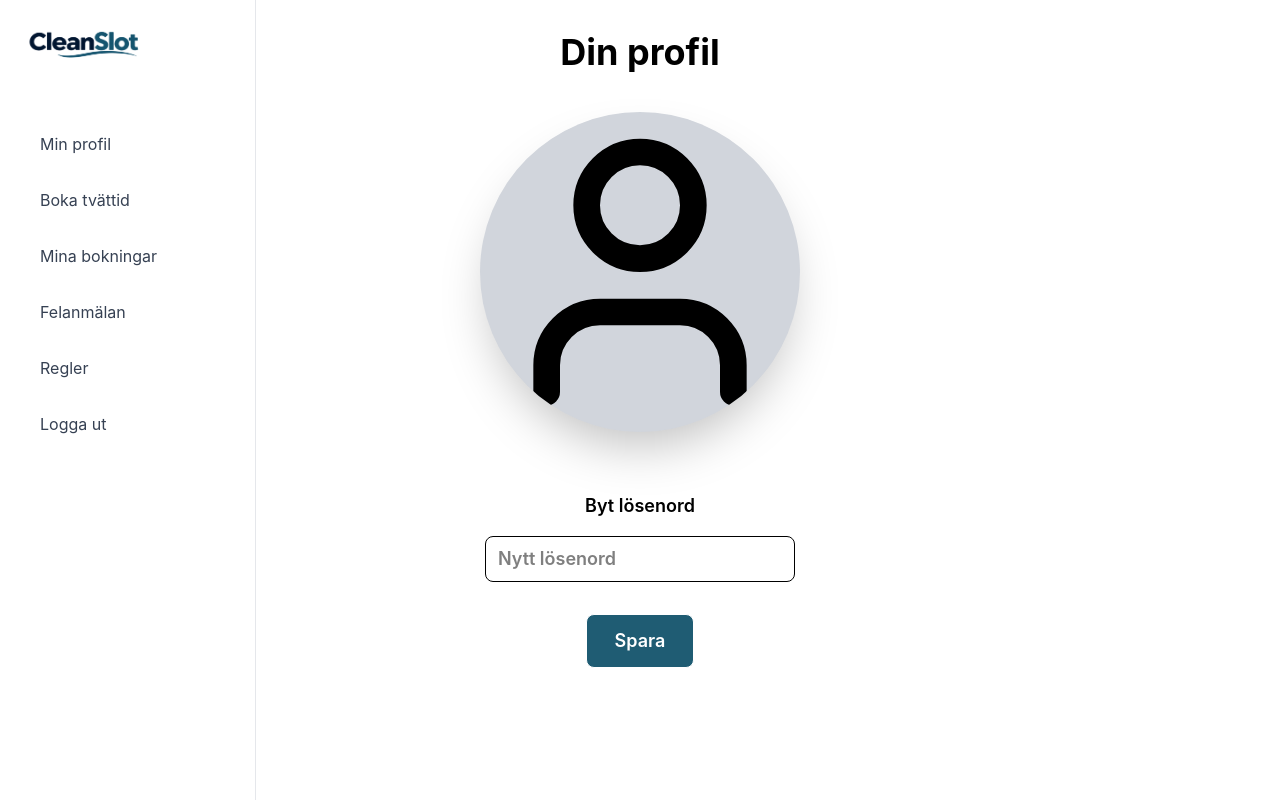
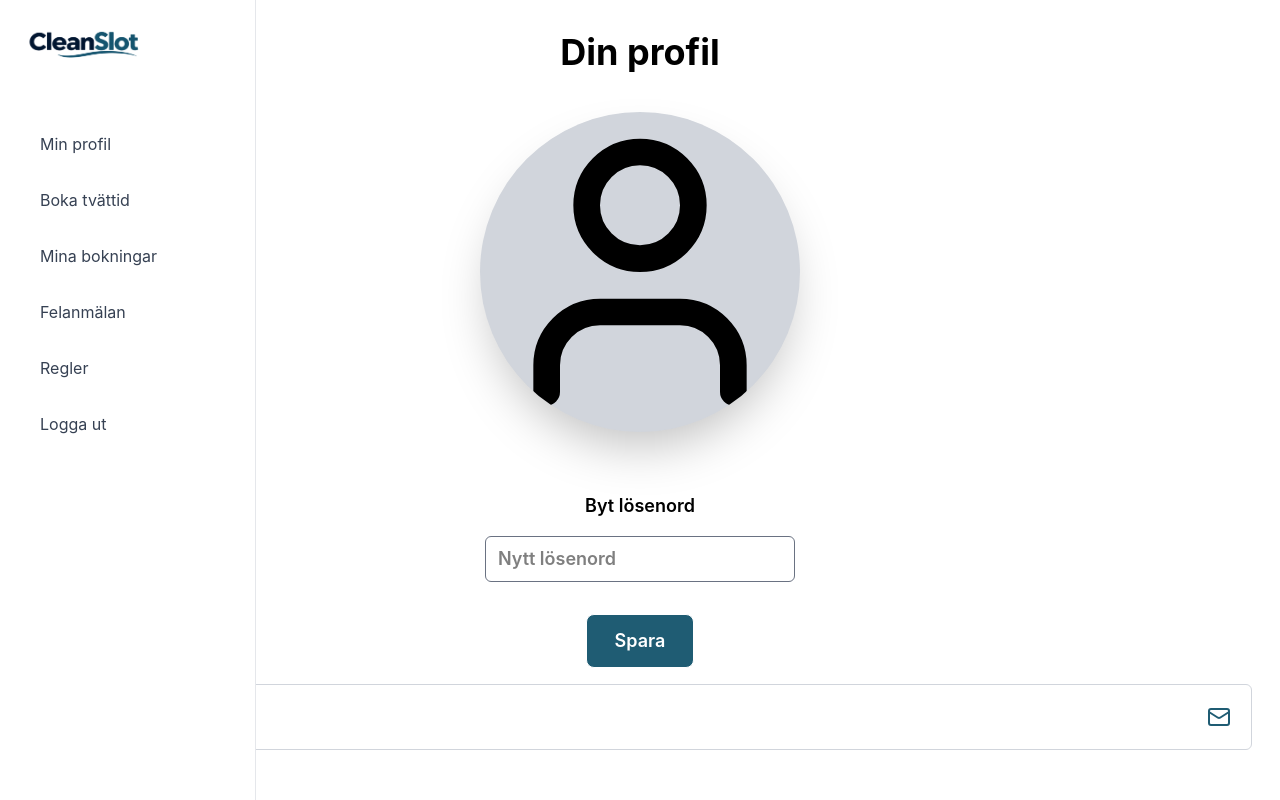
Before and after one commit to JerryLazerbeam/cleanslot-fullstack-project, a React (Vite) app in the folder client/: page /profile in a window 1280 px wide. Built offline with nearby package versions, Linux system fonts and the light colour scheme.

Commit message:
Add service report history

```diff
--- a/client/src/components/Profile/passwordUppdater.tsx
+++ b/client/src/components/Profile/passwordUppdater.tsx
@@ -20,7 +20,6 @@ function PasswordUpdater() {
   return (
     <main>
       <section>
-
         <h1 className="mt-8 text-center text-4xl font-bold">Din profil</h1>
         <section className="flex flex-col items-center gap-6">
           <div className="group relative flex h-12 w-12 items-center justify-center rounded-full bg-gray-300 shadow-2xl hover:bg-black/70 transition-colors duration-300 cursor-pointer overflow-hidden mt-10 p-40">
@@ -53,7 +52,7 @@ function PasswordUpdater() {
         <input
           type="text"
           placeholder="Nytt lösenord"
-          className="border rounded-lg p-2 pl-3 mt-4"
+          className="border rounded-md border-gray-500 p-2 pl-3 mt-4"
         ></input>
         <button className="mt-8 text-white text-lg font-semibold bg-[#1F5C73] border rounded-lg focus:border-dark p-3 px-7">
           Spara
--- /dev/null
+++ b/client/src/components/servicecomponents/serviceReportHistory.tsx
@@ -0,0 +1,81 @@
+import { useState } from "react";
+import { Mail, MailOpen } from "lucide-react";
+
+// Beskriver vilka uppgifter varje felanmälan innehåller.
+type Report = {
+  id: string;
+  machines: string[];
+  description: string;
+  createdAt: string;
+};
+
+// Komponenten tar emot en lista med felanmälningar.
+type Props = {
+  reports?: Report[];
+};
+
+function ServiceReportHistory({ reports = [] }: Props) {
+  const [isOpen, setIsOpen] = useState(false);
+
+  const [openReportId, setOpenReportId] = useState<string | null>(
+    null
+  );
+
+  // Visa ingenting om det inte finns några felanmälningar.
+  if (reports.length === 0) {
+    return null;
+  }
+
+  return (
+    <details
+      className="border rounded-md border-gray-300 mr-7 ml-7 mt-4"
+      onToggle={(event) => setIsOpen(event.currentTarget.open)}
+    >
+      <summary className="flex justify-between items-center p-5 cursor-pointer list-none [&::-webkit-details-marker]:hidden">
+        Meddelanden:
+
+        {isOpen ? (
+          <MailOpen className="text-[#1F5C73]" />
+        ) : (
+          <Mail className="text-[#1F5C73]" />
+        )}
+      </summary>
+
+      <div className="px-5 pb-5 space-y-4">
+        {reports.map((report) => (
+          <div key={report.id}>
+            <button
+              type="button"
+              aria-expanded={openReportId === report.id}
+              onClick={() =>
+                setOpenReportId((previous) =>
+                  previous === report.id ? null : report.id
+                )
+              }
+              className="text-left cursor-pointer hover:text-[#1F5C73] transition-colors"
+            >
+              Fel: {report.description}
+            </button>
+
+            {openReportId === report.id && (
+              <div className="border border-gray-300 rounded-md p-3 mt-2">
+                <p>Maskin: {report.machines.join(", ")}</p>
+
+                <p className="whitespace-pre-wrap break-words">
+                  Beskrivning: {report.description}
+                </p>
+              </div>
+            )}
+
+            <p className="text-gray-500">
+              Datum:{" "}
+              {new Date(report.createdAt).toLocaleDateString("sv-SE")}
+            </p>
+          </div>
+        ))}
+      </div>
+    </details>
+  );
+}
+
+export default ServiceReportHistory;
--- a/client/src/pages/profile.tsx
+++ b/client/src/pages/profile.tsx
@@ -1,6 +1,6 @@
 import PasswordUpdater from "../components/Profile/passwordUppdater";
 import Navbar from "../components/navbar/navbar";
-
+import ServiceReportHistory from "../components/servicecomponents/serviceReportHistory";
 
 
 function Profile() {
@@ -8,6 +8,21 @@ function Profile() {
     <div className="Profile">
       <Navbar />
       <PasswordUpdater />
+      <ServiceReportHistory reports={[
+    {
+      id: "1",
+      machines: ["Tvättmaskin 1"],
+      description: "Tvättmaskinen startar inte",
+      createdAt: "2026-09-07T10:00:00Z",
+    },
+    {
+      id: "2",
+      machines: ["Tvättmaskin 2", "Tvättmaskin 3"],
+      description: "Maskinerna läcker vatten",
+      createdAt: "2026-09-08T12:00:00Z",
+    },
+
+  ]} />
     </div>
   );
 }
```
